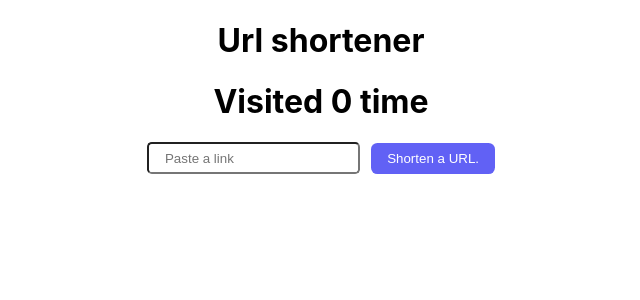
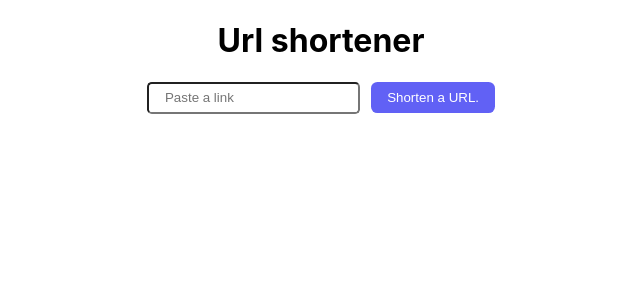
Before and after one commit to ITIfeanyi/url-shortener-frontend, a React (Create React App) app: page / in a window 1280 px wide. Shown: the top 300 px of the page, without its empty margins (319-959 px from the left). Built offline with nearby package versions, Linux system fonts and the light colour scheme.

Commit message:
refactored application

```diff
--- a/src/App.js
+++ b/src/App.js
@@ -1,88 +1,11 @@
-import React, { useEffect, useState } from "react";
+import React from "react";
 import "./App.css";
+import ShortenURL from "./components/ShortenURL";
 
 function App() {
-  const [shortUrl, setShortUrl] = useState();
-  const [count, setCount] = useState(
-    JSON.parse(localStorage.getItem("RedirectCount")) || 0
-  );
-  const [longURL, setLongURL] = useState({ inputURL: "" });
-  const [error, setError] = useState();
-
-  useEffect(() => {
-    localStorage.setItem("RedirectCount", JSON.stringify(count));
-  }, [count]);
-
-  const handleChange = (e) => {
-    setLongURL({ ...longURL, [e.target.name]: e.target.value });
-    setShortUrl();
-  };
-
-  const handleSubmit = async (e) => {
-    e.preventDefault();
-    try {
-      const { inputURL } = longURL;
-      const res = await fetch("http://localhost:3001", {
-        method: "POST",
-        headers: { "Content-Type": "application/json" },
-        body: JSON.stringify({ inputURL }),
-      });
-      const data = await res.json();
-
-      if (data.status === "success") {
-        setLongURL({ inputURL: "" });
-        setShortUrl(data.url);
-      } else if (data.status === "error") {
-        setError(data.error);
-        setLongURL({ inputURL: "" });
-        setShortUrl();
-      }
-    } catch (error) {
-      console.log(error);
-    }
-  };
-
-  const handleCountIncrement = () => {
-    setCount(count + 1);
-  };
-
   return (
     <div className="App">
-      <div>
-        <span>
-          <h1>Url shortener</h1>
-        </span>
-        <span>
-          <h1>
-            Visited {count} {count > 1 ? "times" : "time"}
-          </h1>{" "}
-        </span>
-      </div>
-      <form onSubmit={handleSubmit}>
-        {error && <div> {error} </div>}
-        <input
-          type="text"
-          placeholder="Paste a link"
-          name="inputURL"
-          onChange={handleChange}
-          value={longURL.inputURL}
-        />
-
-        <button type="submit">Shorten a URL.</button>
-      </form>
-
-      {shortUrl && (
-        <div>
-          <a
-            href={shortUrl}
-            rel="noreferrer"
-            target="_blank"
-            onClick={handleCountIncrement}
-          >
-            {shortUrl}{" "}
-          </a>
-        </div>
-      )}
+      <ShortenURL />
     </div>
   );
 }
--- /dev/null
+++ b/src/components/ShortenURL.js
@@ -0,0 +1,69 @@
+import React, { useState } from "react";
+
+const ShortenURL = () => {
+  const [shortUrl, setShortUrl] = useState();
+
+  const [longURL, setLongURL] = useState({ inputURL: "" });
+  const [error, setError] = useState();
+
+  const handleChange = (e) => {
+    setLongURL({ ...longURL, [e.target.name]: e.target.value });
+    setShortUrl();
+  };
+
+  const handleSubmit = async (e) => {
+    e.preventDefault();
+    try {
+      const { inputURL } = longURL;
+      const res = await fetch("https://powerful-lake-07951.herokuapp.com", {
+        method: "POST",
+        headers: { "Content-Type": "application/json" },
+        body: JSON.stringify({ inputURL }),
+      });
+      const data = await res.json();
+
+      if (data.status === "success") {
+        setLongURL({ inputURL: "" });
+        setShortUrl(data.url);
+      } else if (data.status === "error") {
+        setError(data.error);
+        setLongURL({ inputURL: "" });
+        setShortUrl();
+      }
+    } catch (error) {
+      console.log(error);
+    }
+  };
+
+  return (
+    <div>
+      <div>
+        <span>
+          <h1>Url shortener</h1>
+        </span>
+      </div>
+      <form onSubmit={handleSubmit}>
+        {error && <div> {error} </div>}
+        <input
+          type="text"
+          placeholder="Paste a link"
+          name="inputURL"
+          onChange={handleChange}
+          value={longURL.inputURL}
+        />
+
+        <button type="submit">Shorten a URL.</button>
+      </form>
+
+      {shortUrl && (
+        <div>
+          <a href={shortUrl} rel="opener" target="_blank">
+            {shortUrl}{" "}
+          </a>
+        </div>
+      )}
+    </div>
+  );
+};
+
+export default ShortenURL;
```
